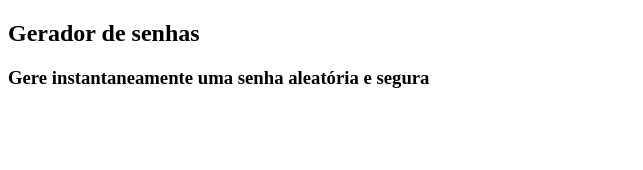
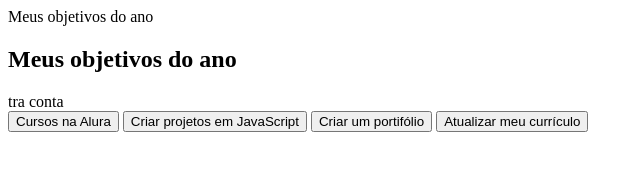
Before and after one commit to MatheusTV/Projetomatheus-, a plain HTML site: page index.html in a window 1280 px wide. Shown: the whole page, without its empty margins (0-643 px from the left). Drawn offline with Linux system fonts and the light colour scheme.

Commit message:
Add files via upload

```diff
--- a/index.html
+++ b/index.html
@@ -1,11 +1,23 @@
 <!DOCTYPE html>
 <html lang="pt-br">
+</head>
+   <meta charset="UTF-8">
+   <meta name="viewport" content="width=device-width, initial-scale=1.0">
+   </title>Meus objetivos do ano</title>
+   <link rel="stylesheet" href="styles.css">
 
 </head>
-     <meta charset="UTF-8">
-            <meta name="viewport" content="width=device-widt">
-            <h2 class="titulo-principal">Gerador de senhas</h2>
-            <h3 class="titulo-secundario">Gere instantaneamente uma senha aleatória e segura</h3>
-        </div>
-    </body>
-</html>
+</body>
+
+         <section class="conteudo-principal">
+           <h2 class="titulo-principal">Meus objetivos do ano<span></span></h2>
+           <div class="conteudo">tra conta
+           <div class="botoes">
+             <button class="botao ativo">Cursos na Alura</button>
+             <button class="botao">Criar projetos em JavaScript</button>
+             <button class="botao">Criar um portifólio</button>
+             <button class="botao">Atualizar meu currículo</button>
+           </div>
+
+           <div class="botoes">
+           <div class="abas-textos">
```
